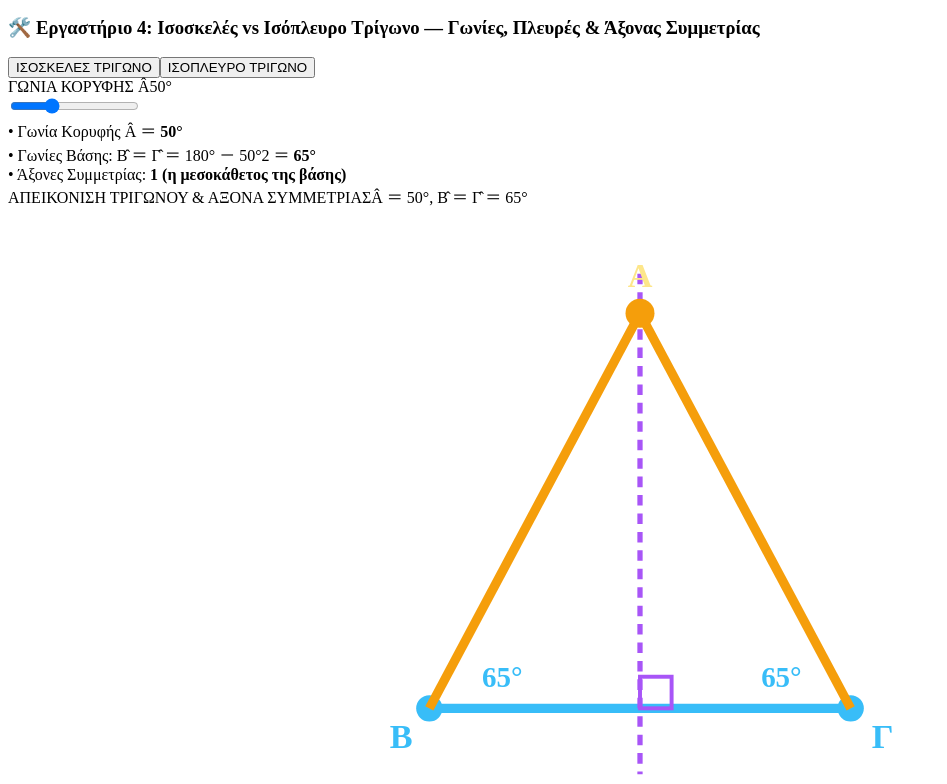
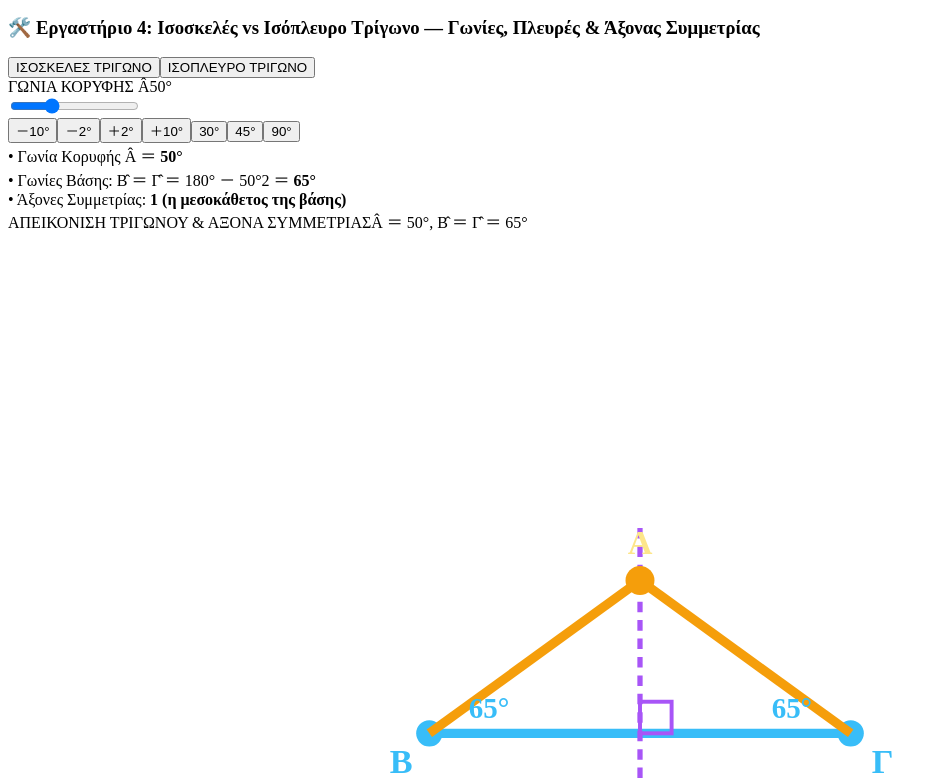
Before and after one commit to gkrimpas-lab/learn-maths-2026, a Next.js app: page /a-gymnasiou/37-mesokathetos in a window 1280 px wide. Shown: the part 4309-5093 px from the top of the page, without its empty margins (0-947 px from the left). Built offline with nearby package versions, Linux system fonts and the light colour scheme.

Commit message:
Update 37-mesokathetos.js

```diff
--- a/pages/a-gymnasiou/37-mesokathetos.js
+++ b/pages/a-gymnasiou/37-mesokathetos.js
@@ -48,19 +48,19 @@ export default function MesokathetosTheoria() {
   // --------------------------------------------------------------------------
   // STATE ΕΡΓΑΣΤΗΡΙΟΥ 1: Μεσοκάθετος (Κινούμενο σημείο M κατά ύψος Y)
   // --------------------------------------------------------------------------
-  const [pointMY, setPointMY] = useState(60); // απόσταση από το μέσο O(0,0)
+  const [pointMY, setPointMY] = useState(60);
 
   // --------------------------------------------------------------------------
   // STATE ΕΡΓΑΣΤΗΡΙΟΥ 2: Απόσταση Σημείου & Παράλληλες Ευθείες
   // --------------------------------------------------------------------------
   const [distMode, setDistMode] = useState('pointToLine'); // 'pointToLine' | 'parallels'
   const [pointHeight, setPointHeight] = useState(70);
-  const [obliqueShift, setObliqueShift] = useState(50); // μετατόπιση πλάγιου τμήματος
+  const [obliqueShift, setObliqueShift] = useState(50);
 
   // --------------------------------------------------------------------------
   // STATE ΕΡΓΑΣΤΗΡΙΟΥ 3: Διχοτόμος & Ισαπόσταση
   // --------------------------------------------------------------------------
-  const [bisectPos, setBisectPos] = useState(80); // απόσταση σημείου πάνω στη διχοτόμο
+  const [bisectPos, setBisectPos] = useState(80);
   const [angleTotal, setAngleTotal] = useState(60);
 
   // --------------------------------------------------------------------------
@@ -140,9 +140,8 @@ export default function MesokathetosTheoria() {
 
   // --------------------------------------------------------------------------
   // ΥΠΟΛΟΓΙΣΜΟΙ ΕΡΓΑΣΤΗΡΙΟΥ 1 (Μεσοκάθετος)
-  // Σταθερό ΑΒ = 160px (άρα Α = -80, Β = +80 από το κέντρο 240, 150)
   // --------------------------------------------------------------------------
-  const segHalf = 80; // 8 cm σε κλίμακα 10px = 1cm
+  const segHalf = 80;
   const distMA = useMemo(() => {
     const val = Math.hypot(segHalf, pointMY) / 10;
     return val.toFixed(1).replace('.', ',');
@@ -168,7 +167,7 @@ export default function MesokathetosTheoria() {
   }, [bisectPos, halfAngle]);
 
   // --------------------------------------------------------------------------
-  // ΥΠΟΛΟΓΙΣΜΟΙ ΕΡΓΑΣΤΗΡΙΟΥ 4 (Ισοσκελές & Ισόπλευρο)
+  // ΥΠΟΛΟΓΙΣΜΟΙ ΕΡΓΑΣΤΗΡΙΟΥ 4 (Ισοσκελές & Ισόπλευρο - Απρόσκοπτη μεταβολή)
   // --------------------------------------------------------------------------
   const baseAngleIsosceles = useMemo(() => {
     if (triangleType === 'equilateral') return 60;
@@ -176,6 +175,20 @@ export default function MesokathetosTheoria() {
   }, [triangleType, vertexAngle]);
 
   const effectiveVertex = triangleType === 'equilateral' ? 60 : vertexAngle;
+
+  // Ομαλός γεωμετρικός υπολογισμός θέσης κορυφής Α χωρίς clamping/πάγωμα
+  const apexY = useMemo(() => {
+    const halfVertexRad = ((effectiveVertex / 2) * Math.PI) / 180;
+    // h = (baseHalf) / tan(A/2). Για A=20° -> h ~ 453, για A=120° -> h ~ 46
+    const rawH = 80 / Math.tan(halfVertexRad);
+    // Γραμμική αντιστοίχιση εύρους στο διαθέσιμο ύψος [35, 175] του SVG
+    // rawH κυμαίνεται μεταξύ ~46 (A=120°) και ~453 (A=20°)
+    const minRaw = 46.18;
+    const maxRaw = 453.68;
+    const norm = Math.max(0, Math.min(1, (rawH - minRaw) / (maxRaw - minRaw)));
+    // Όταν norm=1 (A=20°), το apexY πάει στο 35 (ψηλά). Όταν norm=0 (A=120°), πάει στο 175 (χαμηλά)
+    return Math.round(175 - norm * 140);
+  }, [effectiveVertex]);
 
   return (
     <Layout
@@ -711,7 +724,7 @@ export default function MesokathetosTheoria() {
         </section>
 
         {/* ====================================================================
-            4. ΙΣΟΣΚΕΛΕΣ & ΙΣΟΠΛΕΥΡΟ ΤΡΙΓΩΝΟ + ΕΡΓΑΣΤΗΡΙΟ 4
+            4. ΙΣΟΣΚΕΛΕΣ & ΙΣΟΠΛΕΥΡΟ ΤΡΙΓΩΝΟ + ΕΡΓΑΣΤΗΡΙΟ 4 (ΔΙΟΡΘΩΜΕΝΗ ΚΙΝΗΣΗ)
            ==================================================================== */}
         <section className="bg-white rounded-3xl p-5 sm:p-8 lg:p-10 shadow-sm border border-slate-200/80 space-y-8">
           <div className="border-b border-slate-100 pb-4">
@@ -805,6 +818,28 @@ export default function MesokathetosTheoria() {
                       onChange={(e) => setVertexAngle(Number(e.target.value))}
                       className="w-full h-2.5 bg-slate-200 rounded-lg appearance-none cursor-pointer accent-amber-600"
                     />
+                    <div className="flex flex-wrap gap-1.5 pt-1">
+                      {[-10, -2, 2, 10].map((step) => (
+                        <button
+                          key={step}
+                          type="button"
+                          onClick={(e) => handleStep(setVertexAngle, step, 20, 120, e)}
+                          className="px-2.5 py-1 rounded bg-white border border-slate-300 font-bold text-xs font-mono active:scale-95"
+                        >
+                          {step > 0 ? `＋${step}°` : `－${Math.abs(step)}°`}
+                        </button>
+                      ))}
+                      {[30, 45, 90].map((preset) => (
+                        <button
+                          key={preset}
+                          type="button"
+                          onClick={() => setVertexAngle(preset)}
+                          className="px-2.5 py-1 rounded bg-slate-200 hover:bg-slate-300 font-bold text-xs font-mono active:scale-95"
+                        >
+                          {preset}°
+                        </button>
+                      ))}
+                    </div>
                   </div>
                 )}
 
@@ -819,7 +854,7 @@ export default function MesokathetosTheoria() {
                 </div>
               </div>
 
-              {/* Dynamic SVG Visualizer */}
+              {/* Dynamic SVG Visualizer με ομαλή κίνηση */}
               <div className="lg:col-span-7 p-5 sm:p-6 rounded-2xl bg-slate-900 text-white space-y-4 shadow-md font-mono">
                 <div className="flex items-center justify-between flex-wrap gap-2">
                   <span className="text-xs uppercase tracking-wider text-indigo-300 font-bold font-sans">
@@ -839,20 +874,12 @@ export default function MesokathetosTheoria() {
                     <circle cx="320" cy="190" r="5" fill="#38bdf8" />
                     <text x="328" y="205" fill="#38bdf8" fontSize="13" fontWeight="bold">Γ</text>
 
-                    {/* Κορυφή Α */}
-                    {(() => {
-                      const baseHalf = 80;
-                      const rad = (baseAngleIsosceles * Math.PI) / 180;
-                      const height = Math.min(150, Math.max(40, baseHalf * Math.tan(rad)));
-                      const apexY = 190 - height;
-                      return (
-                        <g>
-                          {/* Πλευρές ΑΒ και ΑΓ */}
+                    {/* Πλευρές ΑΒ και ΑΓ με ομαλή μετατόπιση του apexY */}
                     <line x1="160" y1="190" x2="240" y2={apexY} stroke="#f59e0b" strokeWidth="3.5" />
                     <line x1="320" y1="190" x2="240" y2={apexY} stroke="#f59e0b" strokeWidth="3.5" />
 
                     {/* Άξονας συμμετρίας (μεσοκάθετος/ύψος/διχοτόμος) */}
-                          <line x1="240" y1={apexY - 15} x2="240" y2="215" stroke="#a855f7" strokeWidth="2" strokeDasharray="4 3" />
+                    <line x1="240" y1={Math.max(15, apexY - 20)} x2="240" y2="215" stroke="#a855f7" strokeWidth="2" strokeDasharray="4 3" />
                     <rect x="240" y="178" width="12" height="12" fill="none" stroke="#a855f7" strokeWidth="1.5" />
 
                     {/* Κορυφή Α */}
@@ -860,11 +887,8 @@ export default function MesokathetosTheoria() {
                     <text x="240" y={apexY - 10} fill="#fde68a" fontSize="13" fontWeight="bold" textAnchor="middle">Α</text>
 
                     {/* Ενδείξεις γωνιών βάσης */}
-                          <text x="180" y="182" fill="#38bdf8" fontSize="11" fontWeight="bold">{baseAngleIsosceles}°</text>
-                          <text x="286" y="182" fill="#38bdf8" fontSize="11" fontWeight="bold">{baseAngleIsosceles}°</text>
-                        </g>
-                      );
-                    })()}
+                    <text x="175" y="184" fill="#38bdf8" fontSize="11" fontWeight="bold">{baseAngleIsosceles}°</text>
+                    <text x="290" y="184" fill="#38bdf8" fontSize="11" fontWeight="bold">{baseAngleIsosceles}°</text>
                   </svg>
                 </div>
 
```
Lines whose indentation alone changed are shown as unchanged.
